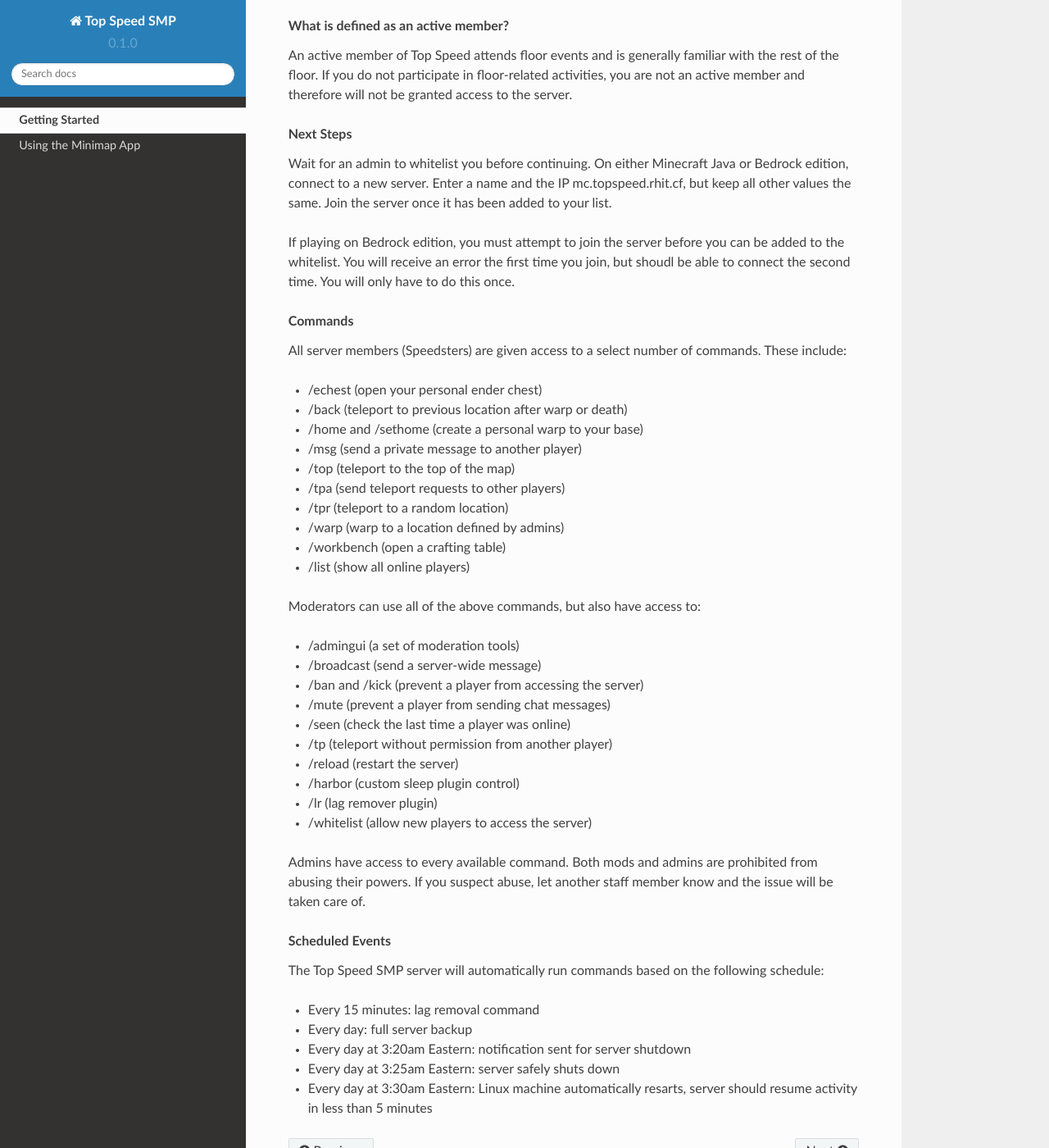
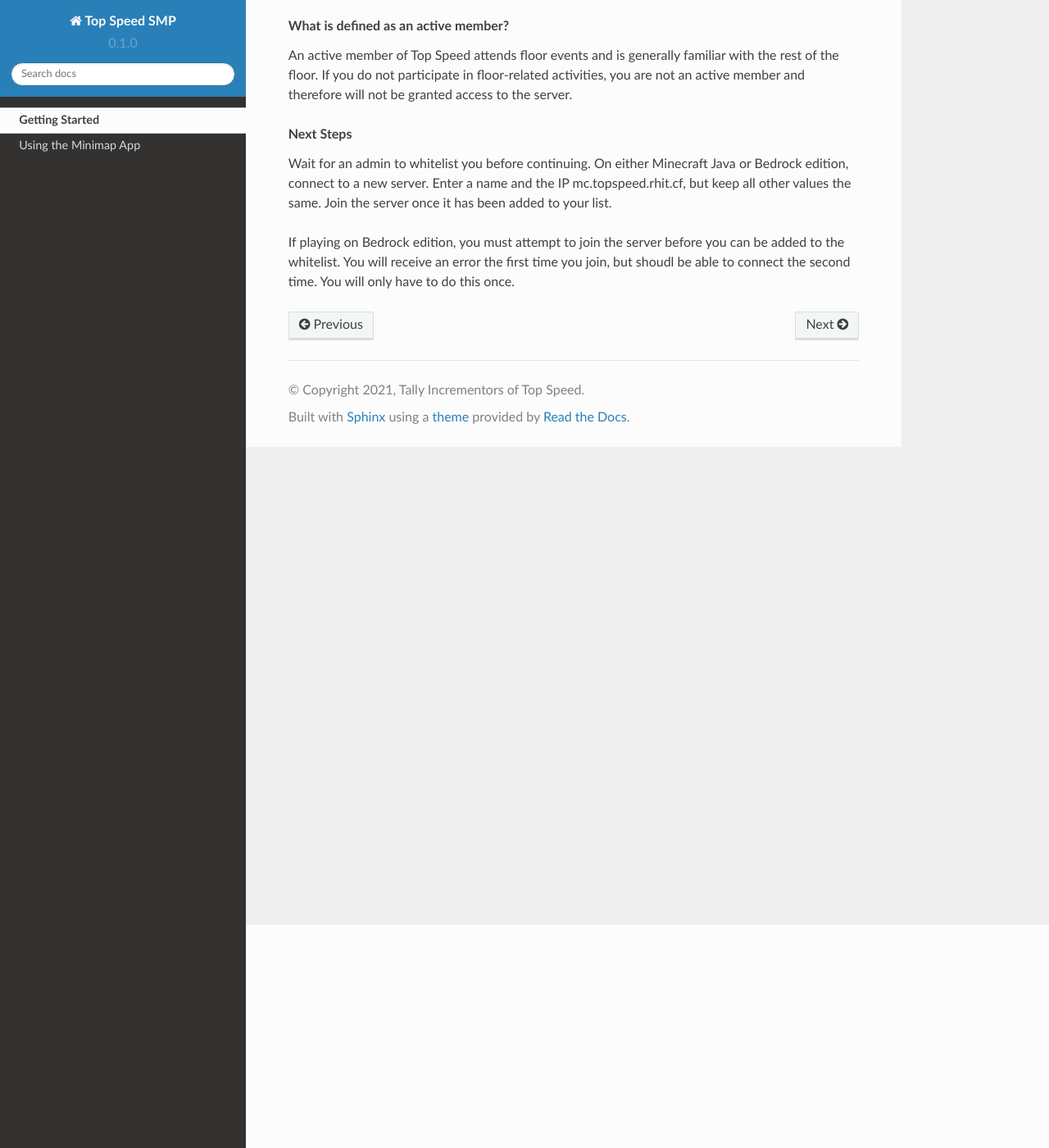
Before and after one commit to cm090/topspeedmc, a Sphinx documentation site: the page built from docs/source/getting-started.rst, in a window 1280 px wide and 1400 px high, scrolled down 272 px. Shown: the whole window at 82% size. Built offline with Sphinx 7.4.7 and the Read the Docs theme 2.0.0, drawn with Linux system fonts in a browser that asks for light colours.

Commit message:
Update getting-started.rst

```diff
--- a/docs/source/getting-started.rst
+++ b/docs/source/getting-started.rst
@@ -17,65 +17,3 @@
   Wait for an admin to whitelist you before continuing. On either Minecraft Java or Bedrock edition, connect to a new server. Enter a name and the IP mc.topspeed.rhit.cf, but keep all other values the same. Join the server once it has been added to your list.
 
   If playing on Bedrock edition, you must attempt to join the server before you can be added to the whitelist. You will receive an error the first time you join, but shoudl be able to connect the second time. You will only have to do this once.
-
-.. topic:: **Commands**
-
-  All server members (Speedsters) are given access to a select number of commands. These include:
-
-  - /echest (open your personal ender chest)
-
-  - /back (teleport to previous location after warp or death)
-
-  - /home and /sethome (create a personal warp to your base)
-
-  - /msg (send a private message to another player)
-
-  - /top (teleport to the top of the map)
-
-  - /tpa (send teleport requests to other players)
-
-  - /tpr (teleport to a random location)
-
-  - /warp (warp to a location defined by admins)
-
-  - /workbench (open a crafting table)
-
-  - /list (show all online players)
-
-  Moderators can use all of the above commands, but also have access to:
-
-  - /admingui (a set of moderation tools)
-
-  - /broadcast (send a server-wide message)
-
-  - /ban and /kick (prevent a player from accessing the server)
-
-  - /mute (prevent a player from sending chat messages)
-
-  - /seen (check the last time a player was online)
-
-  - /tp (teleport without permission from another player)
-
-  - /reload (restart the server)
-
-  - /harbor (custom sleep plugin control)
-
-  - /lr (lag remover plugin)
-
-  - /whitelist (allow new players to access the server)
-
-  Admins have access to every available command. Both mods and admins are prohibited from abusing their powers. If you suspect abuse, let another staff member know and the issue will be taken care of.
-
-.. topic:: **Scheduled Events**
-
-  The Top Speed SMP server will automatically run commands based on the following schedule:
-
-  - Every 15 minutes: lag removal command
-
-  - Every day: full server backup
-
-  - Every day at 3:20am Eastern: notification sent for server shutdown
-
-  - Every day at 3:25am Eastern: server safely shuts down
-
-  - Every day at 3:30am Eastern: Linux machine automatically resarts, server should resume activity in less than 5 minutes
```
